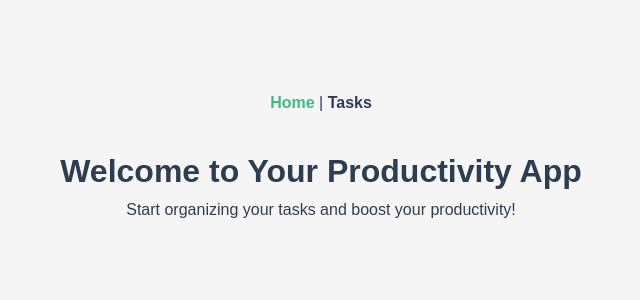
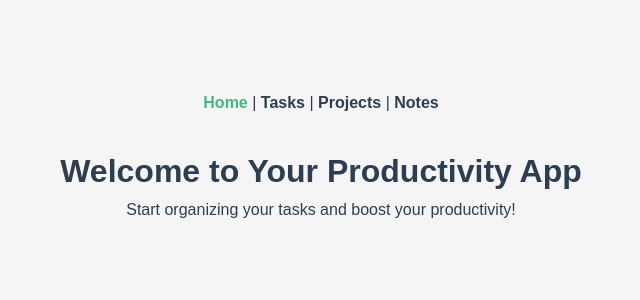
Before and after one commit to N1ckGriffin/ProductivityApp, a Vue app: page / in a window 1280 px wide. Shown: the top 300 px of the page, without its empty margins (319-959 px from the left). Built offline with nearby package versions, Linux system fonts and the light colour scheme.

Commit message:
chore: setup up routing and navigation for new views

```diff
--- a/src/App.vue
+++ b/src/App.vue
@@ -2,7 +2,9 @@
   <div class="app">
     <nav>
       <router-link to="/">Home</router-link> |
-      <router-link to="/tasks">Tasks</router-link>
+      <router-link to="/tasks">Tasks</router-link> |
+      <router-link to="/projects">Projects</router-link> |
+      <router-link to="/notes">Notes</router-link>
     </nav>
     <router-view></router-view>
   </div>
--- a/src/router/index.js
+++ b/src/router/index.js
@@ -1,5 +1,9 @@
 import { createRouter, createWebHistory } from 'vue-router'
 import Home from '../views/Home.vue'
+import Tasks from '../views/Tasks.vue'
+import Projects from '../views/Projects.vue'
+import Notes from '../views/Notes.vue'
+
 
 const routes = [
   {
@@ -10,7 +14,17 @@ const routes = [
   {
     path: '/tasks',
     name: 'Tasks',
-    component: () => import('../views/Tasks.vue')
+    component: Tasks
+  },
+  {
+    path: '/projects',
+    name: 'Projects',
+    component: Projects
+  },
+  {
+    path: '/notes',
+    name: 'Notes',
+    component: Notes
   }
 ]
 
```
